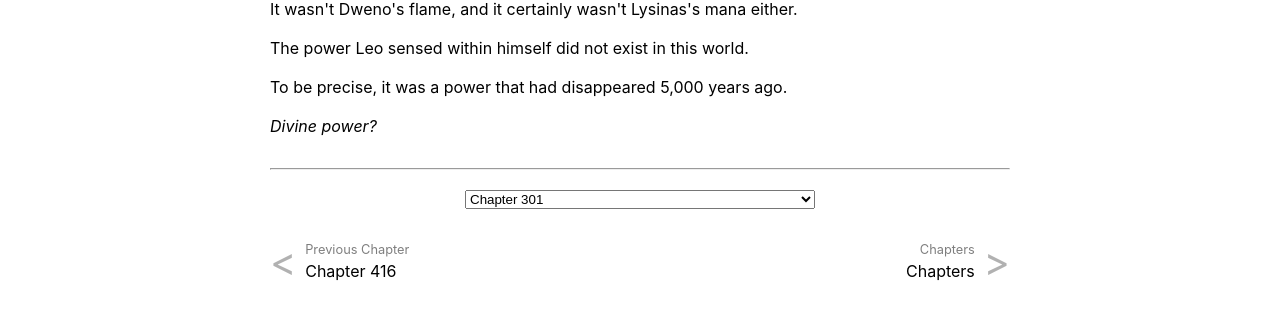
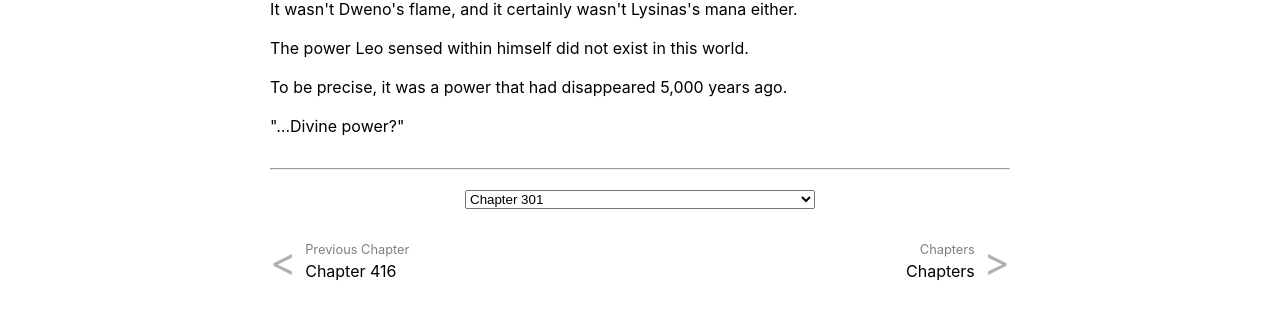
Before and after one commit to LazyIke/lazyike.github.io, a Jekyll site: the page built from _posts/2025-02-17-LHAHS417.md, in a window 1280 px wide and 900 px high, scrolled down 6370 px. Shown: the part 443-752 px from the top of the window. Built offline with Jekyll 4.4.1, drawn with Linux system fonts in a browser that asks for light colours; comment, search, counter and statistics services are not loaded.

```diff
--- a/_posts/2025-02-17-LHAHS417.md
+++ b/_posts/2025-02-17-LHAHS417.md
@@ -281,4 +281,4 @@ The power Leo sensed within himself did not exist in this world.
 
 To be precise, it was a power that had disappeared 5,000 years ago.
 
-*Divine power?*
+"…Divine power?"
```
